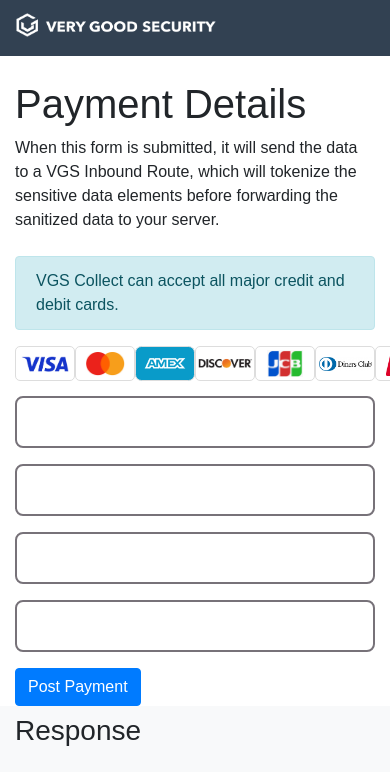
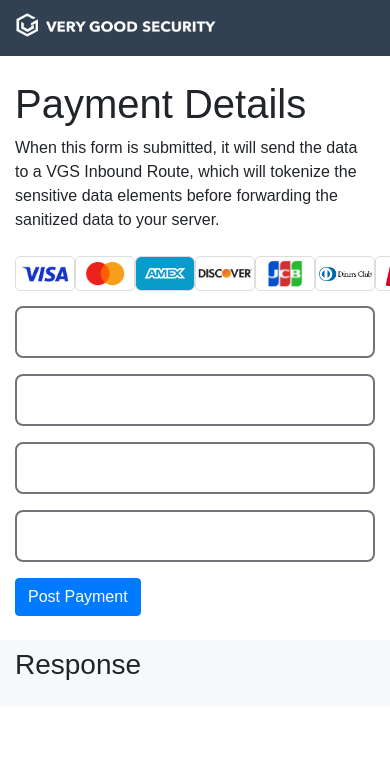
Before and after one commit to mottersheadt/vgs-payment-acceptance-demo, a website: page public/index.html in a window 390 px wide. Shown: the top 784 px of the page. Drawn offline with nearby package versions, Linux system fonts and the light colour scheme; no server answers; a script that the page names is missing.

Commit message:
Made site suitable for a phone.

```diff
--- a/public/index.html
+++ b/public/index.html
@@ -2,6 +2,7 @@
 <html>
 
 <head>
+  <meta name="viewport" content="width=device-width, initial-scale=1" />
   <link rel="stylesheet" href="https://cdn.jsdelivr.net/npm/bootstrap@4.3.1/dist/css/bootstrap.min.css"
     integrity="sha384-ggOyR0iXCbMQv3Xipma34MD+dH/1fQ784/j6cY/iJTQUOhcWr7x9JvoRxT2MZw1T" crossorigin="anonymous">
   <link rel="stylesheet" href="./styles.css">
@@ -21,10 +22,7 @@
         <p>
           When this form is submitted, it will send the data to a VGS Inbound Route, which will tokenize the sensitive data elements before forwarding the sanitized data to your server.
         </p>
-        <form class="mt-4">
-          <div class="alert alert-info" role="alert">
-            VGS Collect can accept all major credit and debit cards.
-          </div>
+        <form class="mt-4 mb-4">
           <div class="card-logos d-flex justify-content-between mb-2">
             <div>
               <span class="card-logo visa"></span>
```
